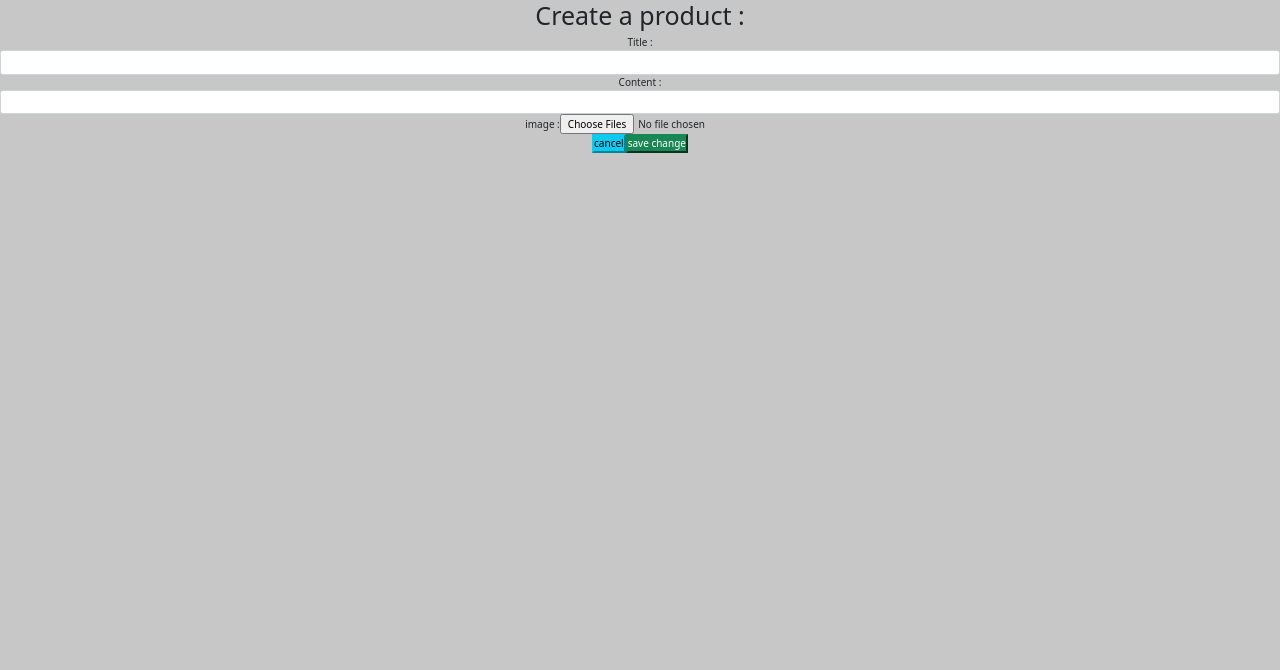
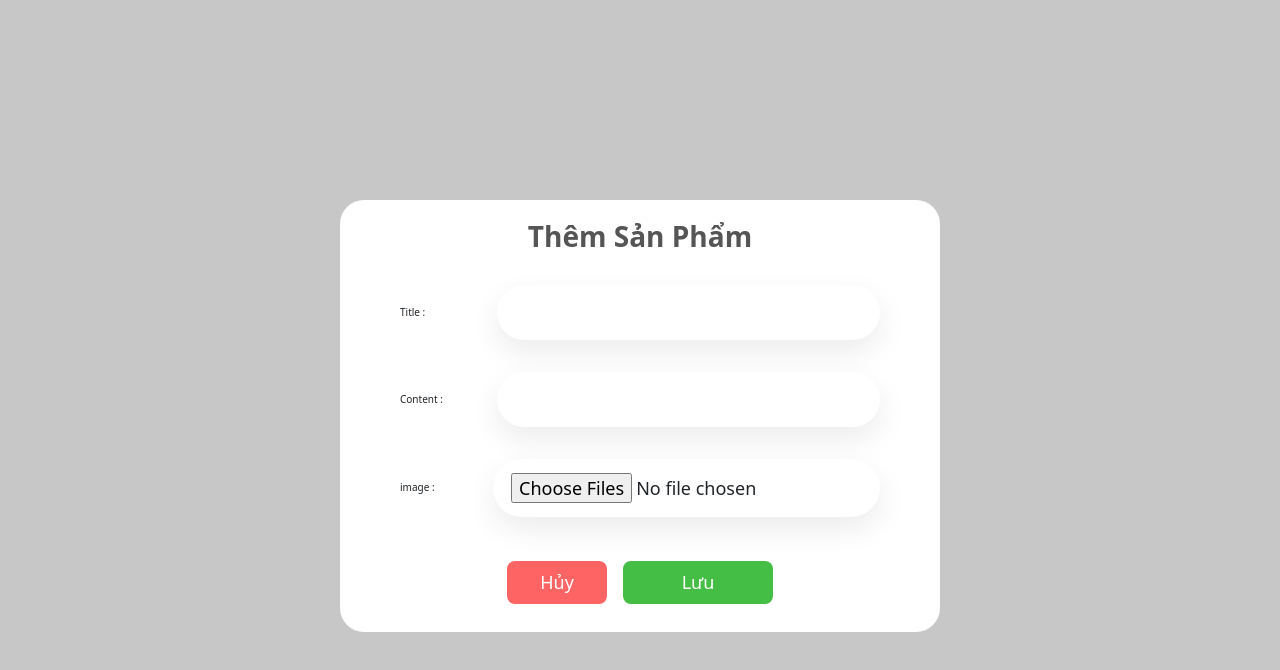
Before and after one commit to trminhphu79/antam-ecommerc, a React (Create React App) app: page /form in a window 1280 px wide. Shown: the top 670 px of the page. Built offline with nearby package versions, Linux system fonts and the light colour scheme.

Commit message:
upload admin
update css UI admin buttons

```diff
--- a/src/app/page/admin/admin-page/allProducts.jsx
+++ b/src/app/page/admin/admin-page/allProducts.jsx
@@ -9,8 +9,9 @@ const AllProducts = ({ products  , columns , products : data }) => {
   return (
     <section className="product-section">
       <Link to="/admin/all-products/create-product"
-        className="modal-control btn-success">
-          create</Link>
+        className="product-btn-create">
+        <i class="fal fa-plus"></i>
+          Thêm</Link>
       <Table heading="Sản Phẩm" columns={columns} data={data}/>
       <Switch>
         <Route path="/admin/all-products/create-product" render={(props) => <Modal
--- a/src/app/page/admin/styles/allProducts.scss
+++ b/src/app/page/admin/styles/allProducts.scss
@@ -1,6 +1,20 @@
-.product-section .modal-control{
-  position: absolute;
-    top: 8rem;
+.product-section {
+  .product-btn-create {
+    position: absolute;
+    top: 9rem;
     right: 8rem;
     z-index: 1000;
+    padding: 1rem 2rem;
+    color: #fff;
+    background-color: var(--primary-color);
+    border-radius: 0.8rem;
+    font-size: 2.1rem;
+    & i {
+      font-size: 2.8rem;
+      margin-right: 0.6rem;
+    }
+    &:hover {
+      opacity: 0.8;
+    }
+  }
 }
--- a/src/app/page/common/form.jsx
+++ b/src/app/page/common/form.jsx
@@ -1,29 +1,29 @@
-import React, { Component } from 'react';
-import { saveProduct } from '../fakeServer/productChaillo';
-import Joi from 'joi-browser';
+import React, { Component } from "react";
+import { saveProduct } from "../fakeServer/productChaillo";
+import Joi from "joi-browser";
 
 class Form extends Component {
   state = {
     data: {
-            _id: '',
-            title: '',
-            content: '',
+      _id: "",
+      title: "",
+      content: "",
     },
-        errors: {}
-    }
+    errors: {},
+  };
 
   componentDidMount() {
     const itemId = this.props.match.params._id;
     if (itemId) {
       const value = this.getValueProduct(itemId);
-            this.setState({ data: this.mapToViewModel(value) })
+      this.setState({ data: this.mapToViewModel(value) });
     }
   }
 
   schema = {
-        title: Joi.string().required().label('Title'),
-        content: Joi.string().required().label('Content'),
-    }
+    title: Joi.string().required().label("Title"),
+    content: Joi.string().required().label("Content"),
+  };
 
   validate = () => {
     const options = { abortEarly: false };
@@ -33,14 +33,14 @@ class Form extends Component {
     const errors = {};
     for (let item of error.details) errors[item.path[0]] = item.message;
     return errors;
-    }
+  };
 
   validateProperty = ({ name, value }) => {
-        const obj = { [name] : value } ;
-        const schema = { [name] : this.schema[name] } ;
-        const { error } = Joi.validate(obj, schema) ;
-        return error ? error.details[0].message : null ;
-    }
+    const obj = { [name]: value };
+    const schema = { [name]: this.schema[name] };
+    const { error } = Joi.validate(obj, schema);
+    return error ? error.details[0].message : null;
+  };
 
   getValueProduct = (id) => {
     const { products } = this.props;
@@ -49,30 +49,30 @@ class Form extends Component {
         return products[key];
       }
     }
-        return 'error in form';
-    }
+    return "error in form";
+  };
 
   mapToViewModel(item) {
     return {
       _id: item._id,
       title: item.title,
       content: item.content,
-        }
+    };
   }
 
   cancelModal = () => {
-        this.props.history.replace('/admin/all-products');
-    }
+    this.props.history.replace("/admin/all-products");
+  };
 
-    handleSubmit = e => {
+  handleSubmit = (e) => {
     e.preventDefault();
 
     this.setState({ errors: this.validate() });
 
-        saveProduct(this.state.data) ;
+    saveProduct(this.state.data);
 
-        this.props.history.push('/admin/all-products') ;
-    }
+    this.props.history.push("/admin/all-products");
+  };
 
   handleChange = ({ currentTarget: input }) => {
     const errors = { ...this.state.errors };
@@ -83,34 +83,58 @@ class Form extends Component {
     const data = { ...this.state.data };
     data[input.name] = input.value;
     this.setState({ data, errors });
-    }
+  };
 
   render() {
     const { errors } = this.state;
 
     return (
-            <div className='modal-form'>
-                <h1>Create a product :</h1>
+      <div className="modal-form">
+        <div className="modal-body">
+          <h1>Thêm Sản Phẩm</h1>
           <form onSubmit={this.handleSubmit}>
             <div className="form-group">
               <label htmlFor="title">Title :</label>
-                        <input id="title" name='title' value={this.state.data.title} onChange={this.handleChange} type="text" className="form-control" />
-                        {errors.title && <div className="alert alert-danger">{errors.title}</div>}
+              <input
+                id="title"
+                name="title"
+                value={this.state.data.title}
+                onChange={this.handleChange}
+                type="text"
+                className="form-control"
+              />
+              {errors.title && (
+                <div className="alert alert-danger">{errors.title}</div>
+              )}
             </div>
             <div className="form-group">
               <label htmlFor="content">Content :</label>
-                        <input id="content" name='content' value={this.state.data.content} onChange={this.handleChange} type="text" className="form-control" />
-                        {errors.content && <div className="alert alert-danger">{errors.content}</div>}
+              <input
+                id="content"
+                name="content"
+                value={this.state.data.content}
+                onChange={this.handleChange}
+                type="text"
+                className="form-control"
+              />
+              {errors.content && (
+                <div className="alert alert-danger">{errors.content}</div>
+              )}
             </div>
             <div className="form-group">
               <label htmlFor="image">image :</label>
               <input id="image" type="file" multiple />
             </div>
-                    <div className='button-control'>
-                        <button onClick={this.cancelModal} className="btn-info">cancel</button>
-                        <button onClick={this.handleSubmit} className="btn-success">save change</button>
+            <div className="modal-button">
+              <button onClick={this.cancelModal} className="modal-button-cancel">
+                Hủy
+              </button>
+              <button onClick={this.handleSubmit} className="modal-button-save">
+                Lưu
+              </button>
             </div>
           </form>
+        </div>
       </div>
     );
   }
--- a/src/app/page/common/styles/delete.css
+++ /dev/null
@@ -1,9 +0,0 @@
-.box-message {
-    position : absolute ;
-    top: 0 ;
-    right : 0 ;
-    left: 0 ;
-    height: 100% ;
-    margin: auto ;
-    z-index: 1000111 ;
-}
--- /dev/null
+++ b/src/app/page/common/styles/delete.scss
@@ -0,0 +1,53 @@
+.box-message {
+    position : absolute ;
+    top: 16rem;
+    right : 0 ;
+    left: 0 ;
+    margin: auto ;
+    z-index: 1000111 ;
+    display: flex;
+    justify-content: center;
+    &-wrapper {
+        width: 30rem;
+        background-color: #fafafa;
+        box-shadow: 0px 10px 30px 0px #00000014;
+        text-align: center;
+        padding: 2.5rem;
+        border-radius: 1.6rem;
+        height: 16rem;
+        animation: TopSlide 0.25s linear;
+        & h2 {
+            margin-bottom: 2rem;
+            color: #777777;
+        }
+    }
+    &-btn button {
+        padding: 0.4rem 2.4rem;
+        outline: none;
+        border: none;
+        border-radius: 0.6rem;
+        color: #fff;
+        font-size: 1.8rem;
+        transition: 0.25s;
+        margin: 0 0.8rem;
+        &:hover {
+            opacity: 0.9;
+        }
+    }
+    &-btn--cancel {
+        background-color: #ff6464;
+    }
+    &-btn--delete {
+        background-color: #44be44;
+        width: 12rem;
+    }
+}
+
+@keyframes TopSlide {
+    0% {
+        transform: translateY(-100px);
+    }
+    100% {
+        transform: translateY(0);
+    }
+}
--- a/src/app/page/common/styles/modal.css
+++ b/src/app/page/common/styles/modal.css
@@ -24,26 +24,39 @@
 }
 
 .modal-form .modal-body h1 {
-    color: var(--text-color);
+    color: #555555;
     font-size: 2.8rem;
     font-weight: 700;
+    margin-bottom: 1.5rem;
 }
 
-.modal-form .modal-body form {
+
+.modal-form .modal-body form .form-group {
   display: flex;
-  flex-direction: column;
-  margin: 2rem 0;
+  justify-content: space-between;
+  align-items: center;
 }
 
-.modal-form .modal-body form input {
+.modal-form .modal-body form .form-group label {
+  text-align: left;
+  flex: 1;
+  margin-right: 1rem;
+  white-space: nowrap;
+}
+
+.modal-form .modal-body form .form-group input {
   font-size: 1.8rem;
-  margin: 1.4rem 0;
+  margin: 1.6rem 0;
   padding: 1.4rem 1.8rem;
   border-radius: 3rem !important;
   box-shadow: 0px 12px 30px rgba(0, 0, 0, 0.08);
   border: none;
   background: #fff;
-  flex: 1;
+  flex: 4;
+}
+
+.modal-form .modal-body .modal-button {
+  margin-top: 2rem;
 }
 
 .modal-form .modal-body .modal-button button {
@@ -53,6 +66,7 @@
   border-radius: 0.8rem;
   color: #fff;
   font-size: 1.8rem;
+  width: 10rem;
 }
 
 .modal-form .modal-body .modal-button button:hover {
@@ -65,6 +79,7 @@
 
 .modal-form .modal-body .modal-button .modal-button-save {
     background-color: #44be44;
+    width: 15rem;
 }
 
 
--- a/src/app/page/common/styles/table.scss
+++ b/src/app/page/common/styles/table.scss
@@ -6,7 +6,7 @@
   padding: 4rem 4rem 0;
   .table-heading {
     text-align: center;
-    margin-bottom: 4rem;
+    margin-bottom: 8rem;
   }
   .table-container {
       border: 1px solid #e0e0e0;
@@ -15,10 +15,11 @@
     .table-wrapper {
       overflow: auto;
       max-height: calc(100vh - 20rem);
+      max-width: 1632px;
+      // 1632
       .table {
         border-radius: 0.6rem 0.6rem 0 0;
         overflow: hidden;
-        text-align: center;
         & > :not(:first-child) {
           border-top: none !important;
         }
@@ -34,11 +35,15 @@
           border-radius: 1.4rem;
         }
         & .field-column {
-          color: var(--text-color);
+        padding: 1.2rem 2.2rem;
+        color: var(--text-color);
         }
         & .value-column {
-          padding: 1.6rem 0;
+          margin: auto 0;
+          padding: 1.6rem 2.2rem;
           color: #5a5a5a;
+          height: 3rem;
+          line-height: 3rem;
         }
       }
     }
--- a/src/styles/_common.scss
+++ b/src/styles/_common.scss
@@ -24,6 +24,7 @@ body {
 //   Scroll Bar
 ::-webkit-scrollbar {
   width: 5px;
+  height: 5px;
 }
 
 ::-webkit-scrollbar-thumb {
```
Also changed, not shown: src/app/page/common/delete.jsx (+27 -25 lines). Lines whose indentation alone changed are shown as unchanged.
